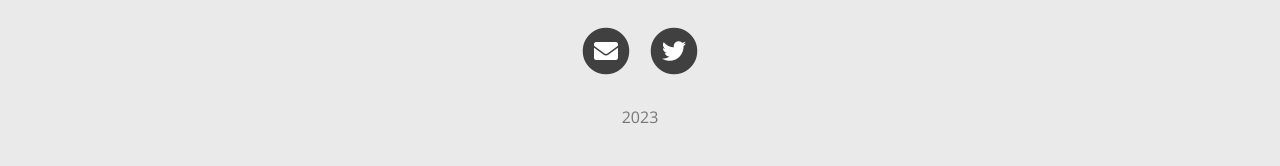
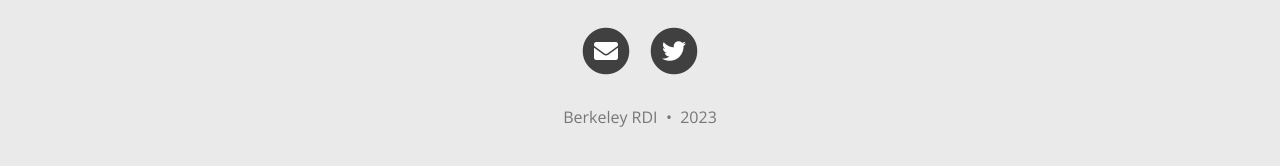
Before and after one commit to rdi-berkeley/zkp-web3-hackathon, a Jekyll site: the page built from index.md, in a window 1280 px wide and 900 px high, scrolled down 2194 px. Shown: the part 721-887 px from the top of the window. Built offline with Jekyll 4.4.1, drawn with Linux system fonts in a browser that asks for light colours; nearby versions of some CDN libraries.

Commit message:
added berkeley rdi to bottom

```diff
--- a/_config.yml
+++ b/_config.yml
@@ -13,7 +13,7 @@
 #title: ZKP Hackathon
 
 # Your name to show in the footer
-author: #Some Person
+author: Berkeley RDI
 
 ###############################################
 # --- List of links in the navigation bar --- #
```
